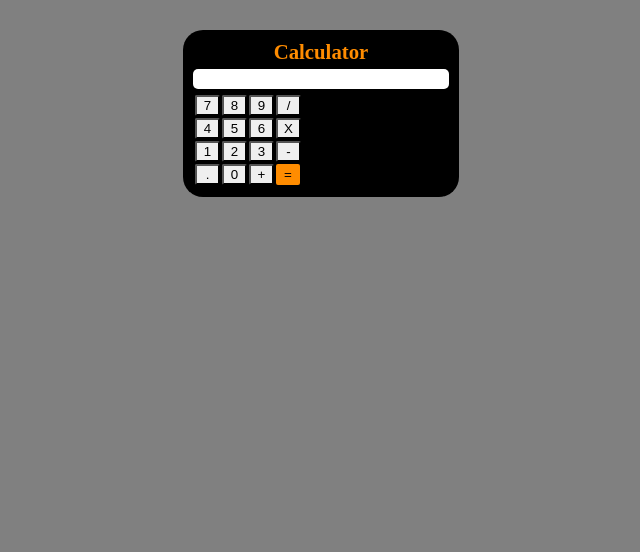
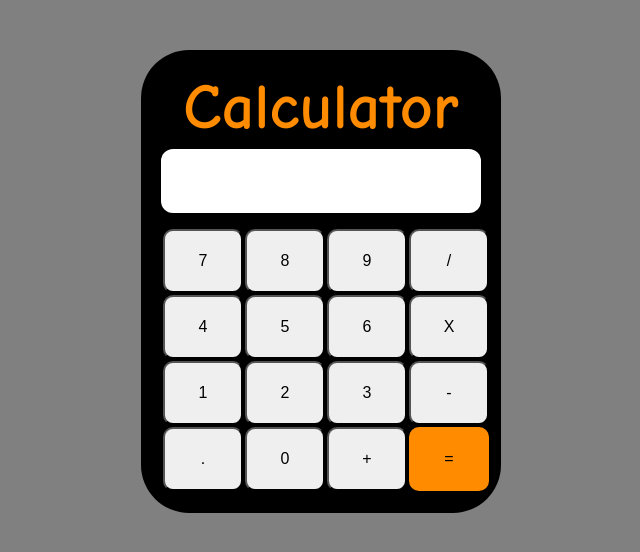
Before and after one commit to taranpalsingh/Calcii, a plain HTML site: page index.html in a window 1280 px wide. Shown: the whole page, without its empty margins (319-959 px from the left). Drawn offline with Linux system fonts and the light colour scheme.

Commit message:
Update index.html

```diff
--- a/index.html
+++ b/index.html
@@ -7,37 +7,32 @@
     <link rel = "stylesheet" type = "text/css" href = "calci.css" media = "screen">
     <title> Calculator </title>
     <style>
-      body{
+        body{
     background-color: grey;
+    font-size: 1em;
+    font-family: "Comic Sans MS";
 }
 section{
-    margin-top: 30px;
-    padding: 10px;
-    width: 20%;
+    margin-top: 50px;
+    padding: 20px;
+    width: 25%;
     margin-right: auto;
     margin-left: auto;
     background-color: black;
-    border-radius: 20px;
-    overflow: auto;
+    border-radius: 3em;
 }
 .display{
     width: 100%;
-    height: 20px;
+    height: 4em;
     margin-right: auto;
     margin-left: auto;
     padding :0px;
     background-color: white;
-    border-radius: 5px;
-}
-aside{
-    padding: 10px;
-    width: 20%;
-    height: 30px;
-    border-radius: 7px;
-    background-color: black;
+    border-radius: 12px;
+    margin-bottom: 10px;
 }
 h1{
-    font-size: 1.3em;
+    font-size: 4em;
     color: darkorange;
     text-align: center;
     padding-bottom: 5px;
@@ -47,7 +42,7 @@ h1{
 
 }
 td{
-    margin: 0;
+
     padding: 0;
 }
 
@@ -55,10 +50,18 @@ input{
     border-radius: 2px;
 }
 .button{
-    width: 25px;
+    width: 5em;
+    height: 4em;
+    font-size: 1em;
+    border-radius: 10px;
 }
 
 .buttone {
+    width: 5em;
+    height: 4em;
+    font-size: 1em;
+    border: 5px solid grey;
+    border-radius: 10px;
     background-color: darkorange;
     border: 2.5px solid darkorange;
 
```
